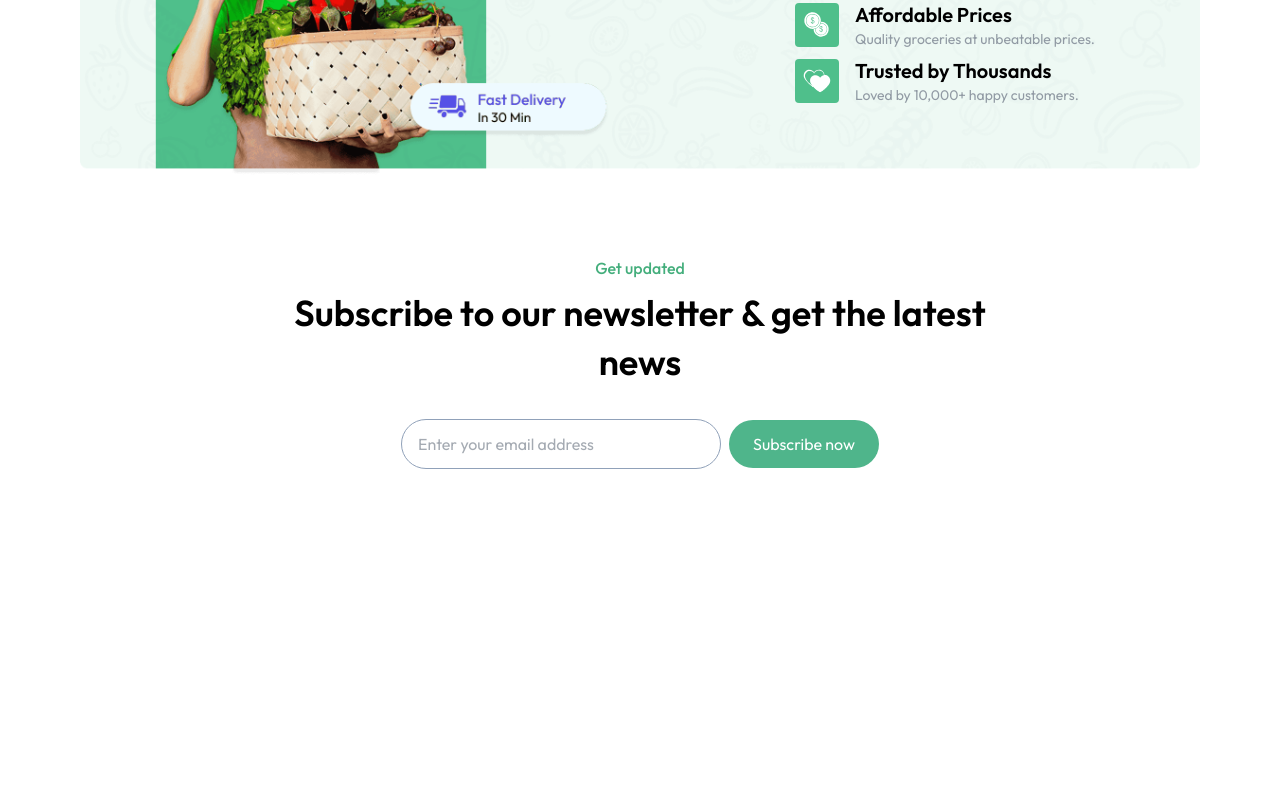
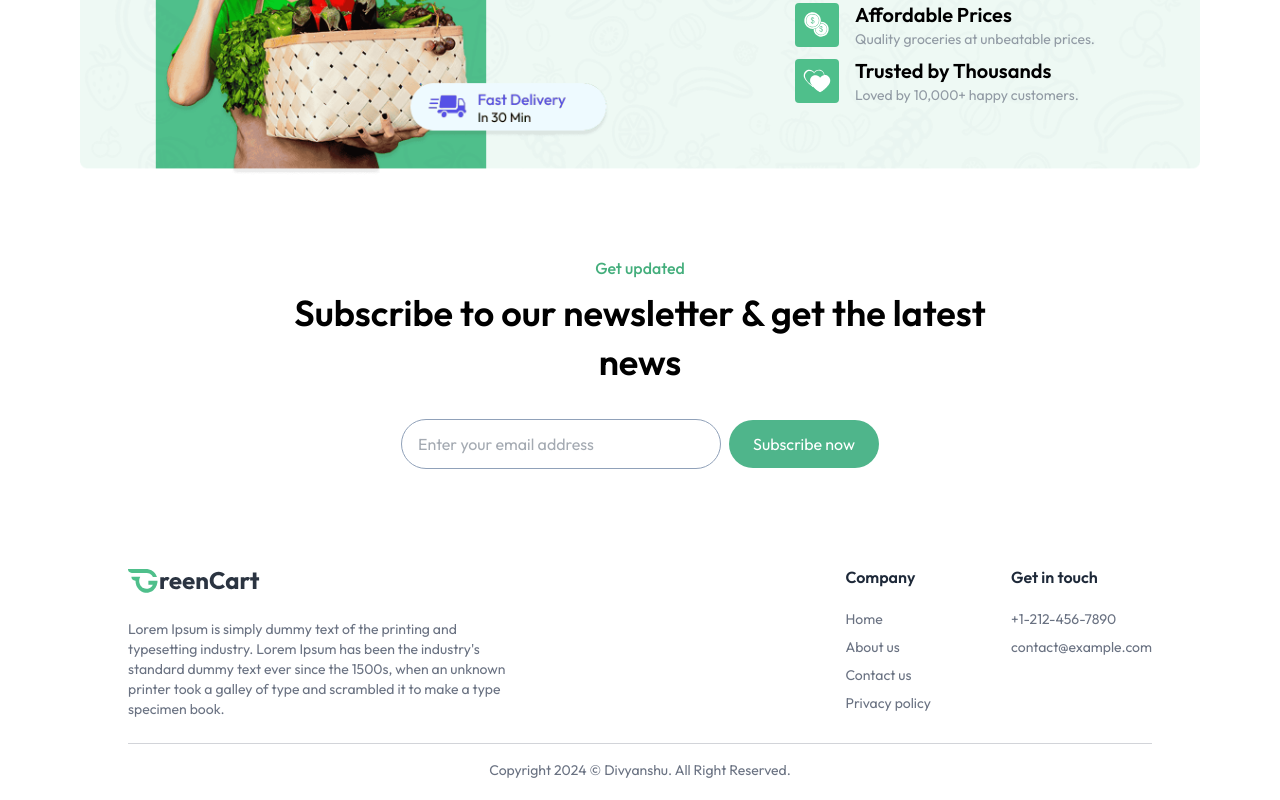
Before and after one commit to Tiwari0808/greencart, a React (Vite) app: page / in a window 1280 px wide. Shown: the part 2061-2861 px from the top of the page. Before the commit the page ends 2594 px from the top, so only its background shows below. Built offline with nearby package versions, Linux system fonts and the light colour scheme.

Commit message:
completed footer.jsx

```diff
--- a/src/App.jsx
+++ b/src/App.jsx
@@ -3,6 +3,7 @@
 import Home from './pages/Home'
 import { Route, Routes } from 'react-router-dom'
 import { Toaster } from 'react-hot-toast'
+import Footer from './components/Footer'
 
 const App = () => {
   return (
@@ -12,7 +13,7 @@
       <Routes>
         <Route path='/' element={<Home/>}/>
       </Routes>
-
+      <Footer/>
     </>
   )
 }
--- /dev/null
+++ b/src/components/Footer.jsx
@@ -0,0 +1,41 @@
+import { assets } from "../assets/assets";
+
+const Footer = () => {
+    return (
+        <footer className="px-9 md:px-16 lg:px-24 xl:px-32 pt-8 w-full text-gray-500">
+            <div className="flex flex-col md:flex-row justify-between w-full gap-10 border-b border-gray-500/30 pb-6">
+                <div className="md:max-w-96">
+                   <img src={assets.logo} alt="logo" />
+                    <p className="mt-6 text-sm">
+                        Lorem Ipsum is simply dummy text of the printing and typesetting industry.
+                        Lorem Ipsum has been the industry's standard dummy text ever since the 1500s,
+                        when an unknown printer took a galley of type and scrambled it to make a type specimen book.
+                    </p>
+                </div>
+                <div className="flex-1 flex items-start md:justify-end gap-20">
+                    <div>
+                        <h2 className="font-semibold mb-5 text-gray-800">Company</h2>
+                        <ul className="text-sm space-y-2">
+                            <li><a href="#">Home</a></li>
+                            <li><a href="#">About us</a></li>
+                            <li><a href="#">Contact us</a></li>
+                            <li><a href="#">Privacy policy</a></li>
+                        </ul>
+                    </div>
+                    <div>
+                        <h2 className="font-semibold mb-5 text-gray-800">Get in touch</h2>
+                        <div className="text-xs md:text-sm space-y-2">
+                            <p>+1-212-456-7890</p>
+                            <p>contact@example.com</p>
+                        </div>
+                    </div>
+                </div>
+            </div>
+            <p className="pt-4 text-center text-xs md:text-sm pb-5">
+                Copyright 2024 © <a href="https://prebuiltui.com">Divyanshu</a>. All Right Reserved.
+            </p>
+        </footer>
+    );
+};
+
+export default Footer;
--- a/src/pages/Home.jsx
+++ b/src/pages/Home.jsx
@@ -3,6 +3,7 @@
 import BestSeller from '../components/BestSeller'
 import BottomBanner from '../components/BottomBanner'
 import NewsLetter from '../components/NewsLetter'
+
 
 const Home = () => {
   return (
@@ -12,6 +13,7 @@
     <BestSeller/>
     <BottomBanner/>
     <NewsLetter/>
+
     </div>
   )
 }
```
